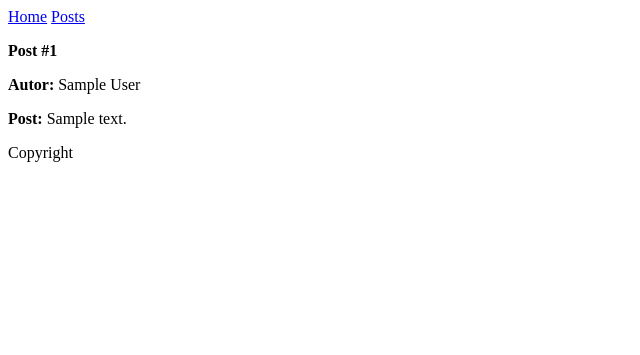
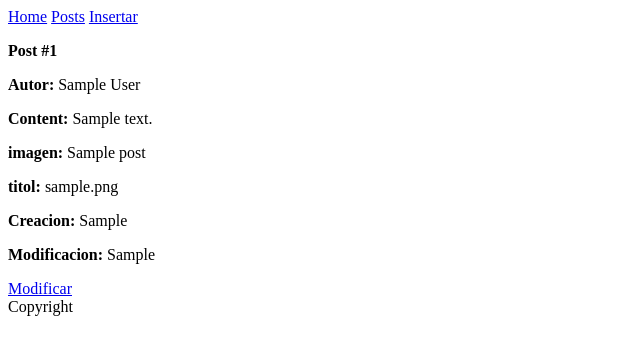
Before and after one commit to Zentyx/blog_php_mvc, a PHP site: page /?controller=posts&action=show&id=1 in a window 1280 px wide. Shown: the top 355 px of the page, without its empty margins (0-640 px from the left). Run offline with PHP 8.4, Linux system fonts and the light colour scheme; tables that the repository leaves empty or names only in its code hold one stand-in row (values such as "Sample post").

Commit message:
Insert hecho (menos la imagen)

```diff
--- a/controllers/posts_controller.php
+++ b/controllers/posts_controller.php
@@ -20,6 +20,31 @@ class PostsController {
         require_once('views/posts/show.php');
     }
 
+    public function viewInsertar() {
+
+        require_once('views/posts/viewInsertar.php');
+    }
+
+    public function viewUpdate() {
+
+        require_once('views/posts/viewUpdate.php');
+    }
+
+    public function insertar() {
+
+        $author= $_POST['author'];
+        $content = $_POST ['content'];
+        $imagen = $_POST['imagen'];
+        $titulo = $_POST['titulo'];
+        $created = $_POST['created'];
+        $modific =$_POST['modified'];
+
+        Post::insert($author, $content, $imagen, $titulo, $created, $modific);
+
+    }
+
+    //function mostrarInsertar (Type $var = null){no habra modelo, solo la vista   require_once ('views/posts/mostrarInsertar.php)}
+    //function insertar (Type $var = null){ id=$_POST['id']; Post::insert(); headerLocation:'?controller=post&action=index'
 }
 
 ?>
--- a/models/post.php
+++ b/models/post.php
@@ -7,11 +7,19 @@ class Post {
     public $id;
     public $author;
     public $content;
+    public $imagen;
+    public $titol;
+    public $created;
+    public $modific;
 
-    public function __construct($id, $author, $content) {
+    public function __construct($id, $author, $content,$titol,$imagen,$created,$modified) {
         $this->id = $id;
         $this->author = $author;
         $this->content = $content;
+        $this->imagen = $imagen;
+        $this->titol = $titol;
+        $this->created = $created;
+        $this->modific = $modified;
     }
 
     public static function all() {
@@ -22,7 +30,7 @@ class Post {
         // creamos una lista de objectos post y recorremos la respuesta de la
         //consulta
         foreach ($req->fetchAll() as $post) {
-            $list[] = new Post($post['id'], $post['author'], $post['content']);
+            $list[] = new Post($post['id'], $post['author'], $post['content'], $post['imagen'],$post['titulo'], $post['created'], $post['modified']);
         }
         return $list;
     }
@@ -35,7 +43,16 @@ class Post {
         // preparamos la sentencia y reemplazamos :id con el valor de $id
         $req->execute(array('id' => $id));
         $post = $req->fetch();
-        return new Post($post['id'], $post['author'], $post['content']);
- }
+        return new Post($post['id'], $post['author'], $post['content'], $post['imagen'],$post['titulo'], $post['created'], $post['modified']);
+    }
+
+    public static function insert($author,$content,$imagen,$titulo,$created,$modific){
+        $db = Db::getInstance();
+        $req = $db->prepare("INSERT INTO posts (author, content, imagen, titulo, created, modified) VALUES ('$author','$content','$imagen','$titulo','$created','$modific')");
+        $req->execute();
+
+    }
+    //pubic static function insertar(Post post){ hacemos insercion en DB}
 }
+
 ?>
--- a/routes.php
+++ b/routes.php
@@ -21,7 +21,7 @@ function call($controller, $action) {
 // consideramos estos valores "permitidos"
 // agregando una entrada para el nuevo controlador y sus acciones.
 $controllers = array('pages' => ['home', 'error'],
-                     'posts' => ['index', 'show']);
+                     'posts' => ['index', 'show', 'viewInsertar','insertar','viewUpdate']);
 
 if (array_key_exists($controller, $controllers)) {
     if (in_array($action, $controllers[$controller])) {
--- a/views/layout.php
+++ b/views/layout.php
@@ -6,6 +6,7 @@
             <header>
                 <a href='/blog_php_mvc'>Home</a>
                 <a href='?controller=posts&action=index'>Posts</a>
+                <a href='?controller=posts&action=viewInsertar'>Insertar</a>
             </header>
 
             <?php require_once('routes.php'); ?>
--- a/views/posts/show.php
+++ b/views/posts/show.php
@@ -1,3 +1,8 @@
 <p><strong>Post #<?php echo $post->id; ?></strong></p>
 <p><strong>Autor: </strong><?php echo $post->author; ?></p>
-<p><strong>Post: </strong><?php echo $post->content; ?></p>
+<p><strong>Content: </strong><?php echo $post->content; ?></p>
+<p><strong>imagen: </strong><?php echo $post->imagen; ?></p>
+<p><strong>titol: </strong><?php echo $post->titol; ?></p>
+<p><strong>Creacion: </strong><?php echo $post->created; ?></p>
+<p><strong>Modificacion: </strong><?php echo $post->modific; ?></p>
+<a href="?controller=posts&action=viewUpdate">Modificar</a>
```
Also changed, not shown: views/posts/viewInsertar.php (added, +22 -0 lines), views/posts/viewUpdate.php (added, +22 -0 lines).
